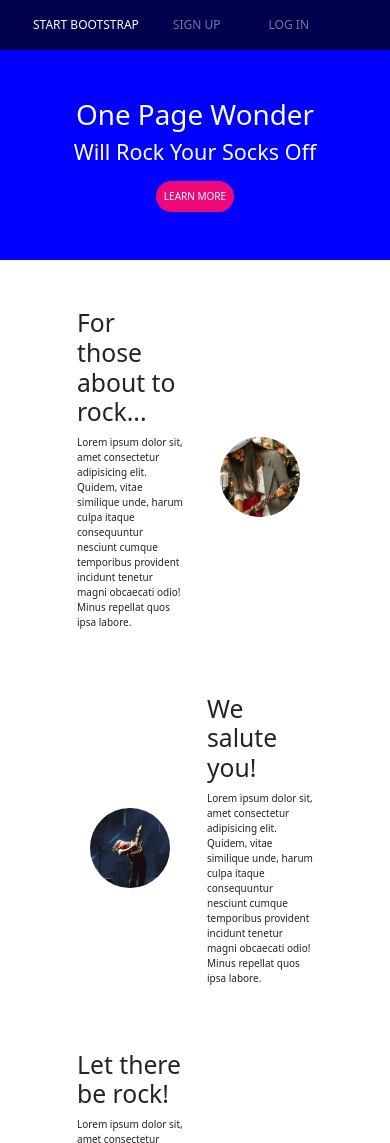
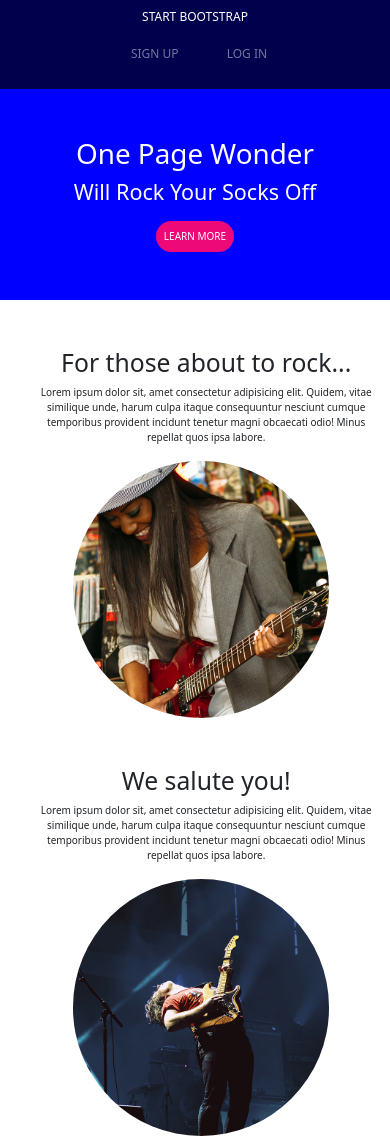
Before and after one commit to kzakaria97/exo-start-bootstrap-, a website: page index.html in a window 390 px wide. Shown: the top 1143 px of the page. Drawn offline with Linux system fonts and the light colour scheme.

Commit message:
final commit with MQ

```diff
--- a/index.html
+++ b/index.html
@@ -10,7 +10,7 @@
 <body>
     <header>
         <nav>
-            <div class="p-3 text-white d-flex justify-content-around">
+            <div class="p-2 text-white d-flex justify-content-around align-items-center">
                 <ul class="nav">
                     <li class="">START BOOTSTRAP</li>
                 </ul>
@@ -32,7 +32,7 @@
 
     <section>
         <div class="container mt-5">
-            <div class="row d-flex justify-content-center align-items-center">
+            <div class=" div2 row d-flex justify-content-center align-items-center">
                 <div class="col-4">
                     <h2>For those about to rock...</h2>
                     <p>Lorem ipsum dolor sit, amet consectetur adipisicing elit. Quidem, vitae similique unde, harum culpa itaque consequuntur nesciunt cumque temporibus provident incidunt tenetur magni obcaecati odio! Minus repellat quos ipsa labore.</p>
@@ -42,7 +42,7 @@
                 </div>
             </div>
         </div>
-        <div class="container mt-5">
+        <div class=" div-2 container mt-5">
             <div class="row d-flex justify-content-center align-items-center">
                 <div class="col-4 d-flex justify-content-center">
                     <img src="./public/img/02.jpg " class="w-75 rounded-circle" alt="">
--- a/public/sass/modules/_media.sass
+++ b/public/sass/modules/_media.sass
@@ -1,6 +1,24 @@
-@media screen and (min-width:1024px) and (max-width:1440px)
+@media screen and (min-width:320px) and (max-width:767px)
     header
         nav
             div
                 display: flex
-                justify-content: space-around
+                flex-direction: column
+                ul:nth-child(2)
+                    margin-left: 15%
+                    margin-top: 5%
+                    margin-bottom: 5%
+    section:nth-child(3)
+        div
+            display: flex !important
+            flex-direction: column !important
+            width: 100%
+            margin-left: 1%
+            div
+                text-align: center
+                div img
+                    margin-left: 11%
+        .div-2
+            div
+                div:first-child
+                    order: 2
```
Also changed, not shown: public/css/app.css, 1 other file.
